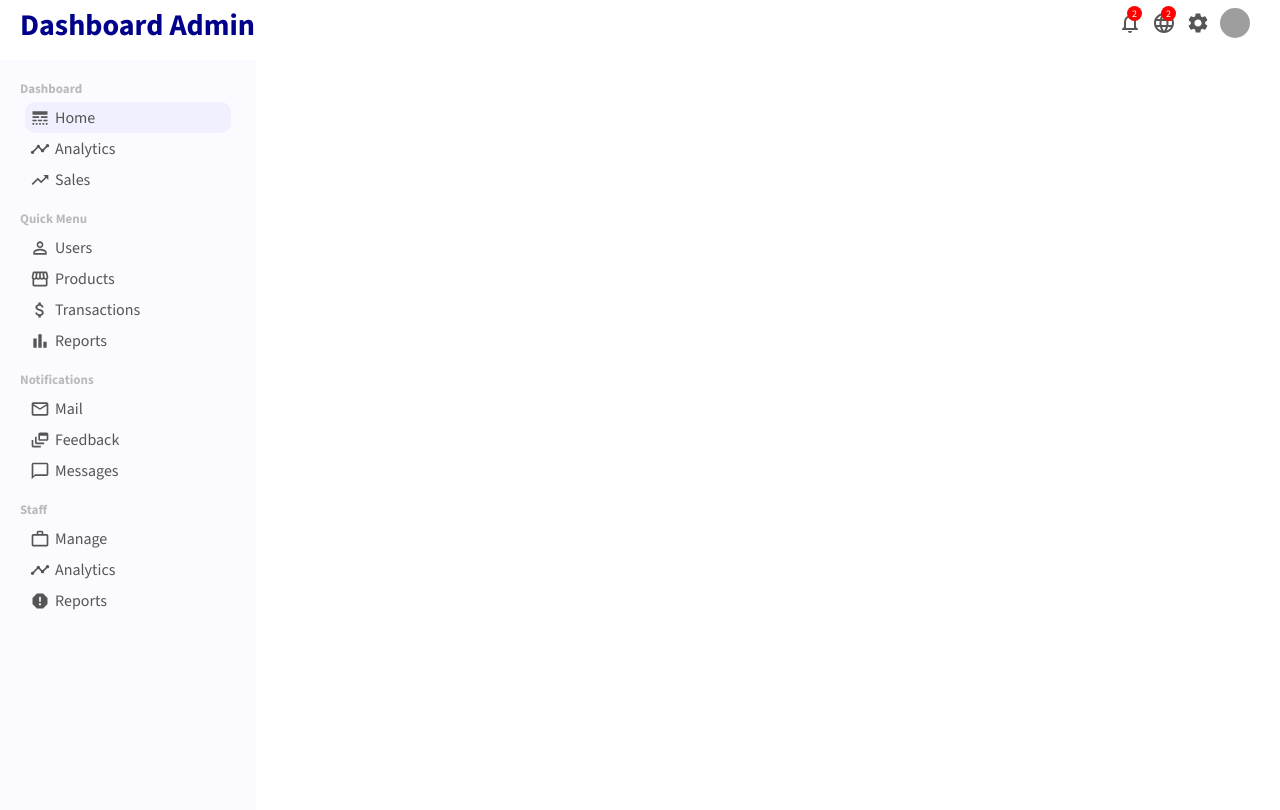
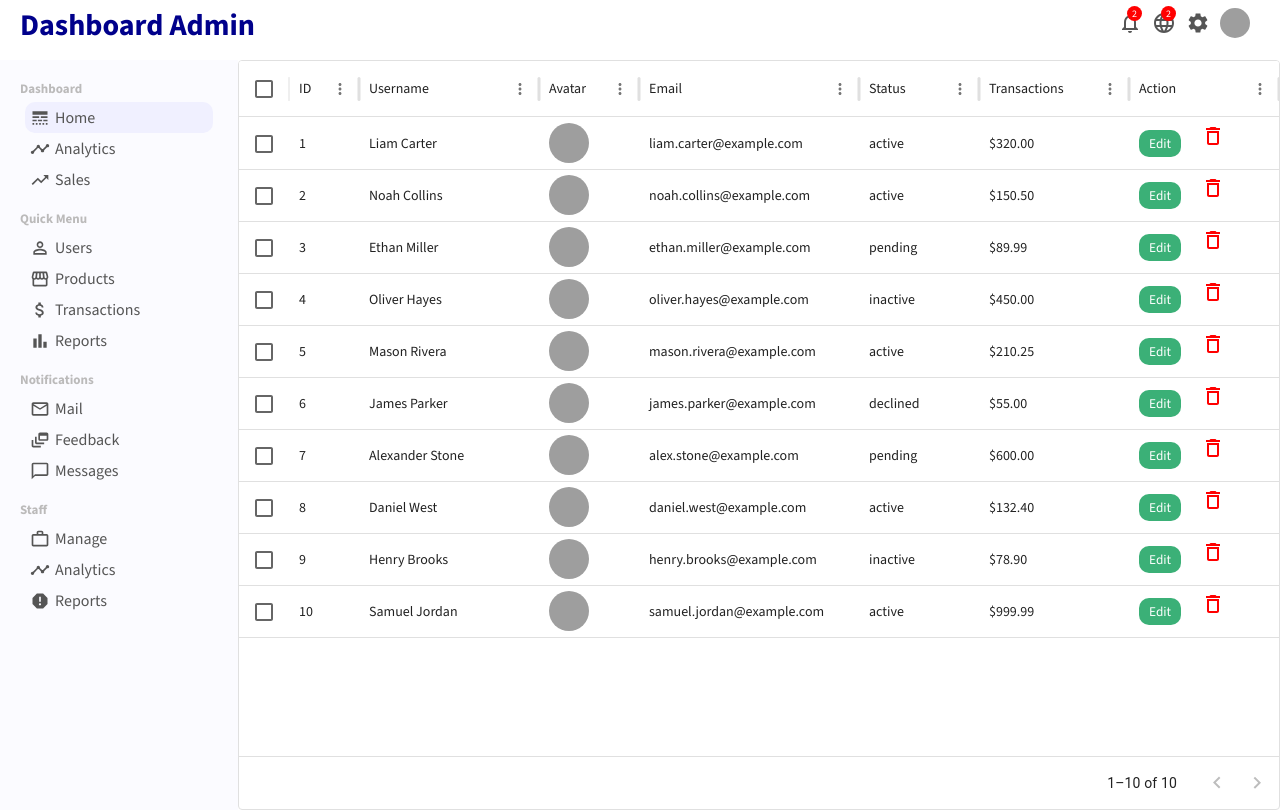
Before and after one commit to sahiralzakaria/React-Admin-Dashboard-UI, a React (Vite) app: page /users in a window 1280 px wide. Built offline with nearby package versions, Linux system fonts and the light colour scheme; grey boxes are pictures that could not be loaded.

Commit message:
add data List to userList

```diff
--- a/package.json
+++ b/package.json
@@ -14,6 +14,7 @@
     "@emotion/styled": "^11.14.1",
     "@mui/icons-material": "^7.3.5",
     "@mui/material": "^7.3.5",
+    "@mui/x-data-grid": "^8.20.0",
     "react": "^19.2.0",
     "react-dom": "^19.2.0",
     "react-router": "^7.9.6",
--- a/src/dummyData.js
+++ b/src/dummyData.js
@@ -12,3 +12,26 @@
     { name: 'Nov', "Active User": 2500 },
     { name: 'Dec', "Active User": 4800 },
 ];
+
+
+export const uerRows = [
+    { id: 1, username: 'Liam Carter', avatar: 'https://randomuser.me/api/portraits/men/32.jpg', email: 'liam.carter@example.com', status: 'active', transactions: '$320.00' },
+
+    { id: 2, username: 'Noah Collins', avatar: 'https://randomuser.me/api/portraits/men/41.jpg', email: 'noah.collins@example.com', status: 'active', transactions: '$150.50' },
+
+    { id: 3, username: 'Ethan Miller', avatar: 'https://randomuser.me/api/portraits/men/12.jpg', email: 'ethan.miller@example.com', status: 'pending', transactions: '$89.99' },
+
+    { id: 4, username: 'Oliver Hayes', avatar: 'https://randomuser.me/api/portraits/men/76.jpg', email: 'oliver.hayes@example.com', status: 'inactive', transactions: '$450.00' },
+
+    { id: 5, username: 'Mason Rivera', avatar: 'https://randomuser.me/api/portraits/men/85.jpg', email: 'mason.rivera@example.com', status: 'active', transactions: '$210.25' },
+
+    { id: 6, username: 'James Parker', avatar: 'https://randomuser.me/api/portraits/men/44.jpg', email: 'james.parker@example.com', status: 'declined', transactions: '$55.00' },
+
+    { id: 7, username: 'Alexander Stone', avatar: 'https://randomuser.me/api/portraits/men/67.jpg', email: 'alex.stone@example.com', status: 'pending', transactions: '$600.00' },
+
+    { id: 8, username: 'Daniel West', avatar: 'https://randomuser.me/api/portraits/men/52.jpg', email: 'daniel.west@example.com', status: 'active', transactions: '$132.40' },
+
+    { id: 9, username: 'Henry Brooks', avatar: 'https://randomuser.me/api/portraits/men/21.jpg', email: 'henry.brooks@example.com', status: 'inactive', transactions: '$78.90' },
+
+    { id: 10, username: 'Samuel Jordan', avatar: 'https://randomuser.me/api/portraits/men/15.jpg', email: 'samuel.jordan@example.com', status: 'active', transactions: '$999.99' }
+];
--- a/src/pages/userList/UserList.jsx
+++ b/src/pages/userList/UserList.jsx
@@ -1,9 +1,79 @@
 import './userList.css'
+import { DataGrid } from '@mui/x-data-grid';
+import { DeleteOutline } from '@mui/icons-material';
+import { uerRows } from '../../dummyData';
+import { Link } from "react-router-dom";
+import { useState } from 'react';
 
 export default function UserList() {
+    const [data, setData] = useState(uerRows);
+
+
+    const handleDelete = (id) => {
+        setData(data.filter(item => item.id != id));
+    }
+    const columns = [
+        { field: 'id', headerName: 'ID', width: 70 },
+
+        { field: 'username', headerName: 'Username', width: 180 },
+
+        {
+            field: 'avatar',
+            headerName: 'Avatar',
+            width: 100,
+            renderCell: (params) => (
+                <img className='userListImg'
+                    src={params.row.avatar}
+                    alt="avatar"
+                />
+            )
+        },
+
+        { field: 'email', headerName: 'Email', width: 220 },
+
+        { field: 'status', headerName: 'Status', width: 120 },
+
+        {
+            field: 'transactions',
+            headerName: 'Transactions',
+            width: 150,
+            sortable: true,
+
+        },
+
+        {
+            field: 'action',
+            headerName: 'Action',
+            width: 150,
+            renderCell: (params) => {
+                return (
+                    <>
+                        <Link to={'/users/' + params.row.id} >
+                            <button className="userListEdit">Edit</button>
+                        </Link>
+                        <DeleteOutline className='userListDelete' onClick={() => { handleDelete(params.row.id) }} />
+                    </>
+                )
+            }
+
+        },
+
+
+    ];
+
+
+
+
     return (
         <div className='userList'>
+            <DataGrid
+                rows={data}
+                columns={columns}
+                pageSizeOptions={[5, 10]}
+                checkboxSelection
+                disableRowSelectionOnClick
 
+            />
         </div>
     )
 }
--- a/src/pages/userList/userList.css
+++ b/src/pages/userList/userList.css
@@ -1,3 +1,26 @@
 .userList {
     flex: 4;
 }
+
+.userListImg {
+    margin-top: 5px;
+    width: 40px;
+    height: 40px;
+    border-radius: 50%;
+    object-fit: cover;
+}
+
+.userListEdit {
+    border: none;
+    border-radius: 10px;
+    padding: 5px 10px;
+    background-color: #3bb077;
+    color: white;
+    cursor: pointer;
+    margin-right: 20px;
+}
+
+.userListDelete {
+    color: red;
+    cursor: pointer;
+}
```
Also changed, not shown: 1 other file (tests, documents, lock files or other folders).
